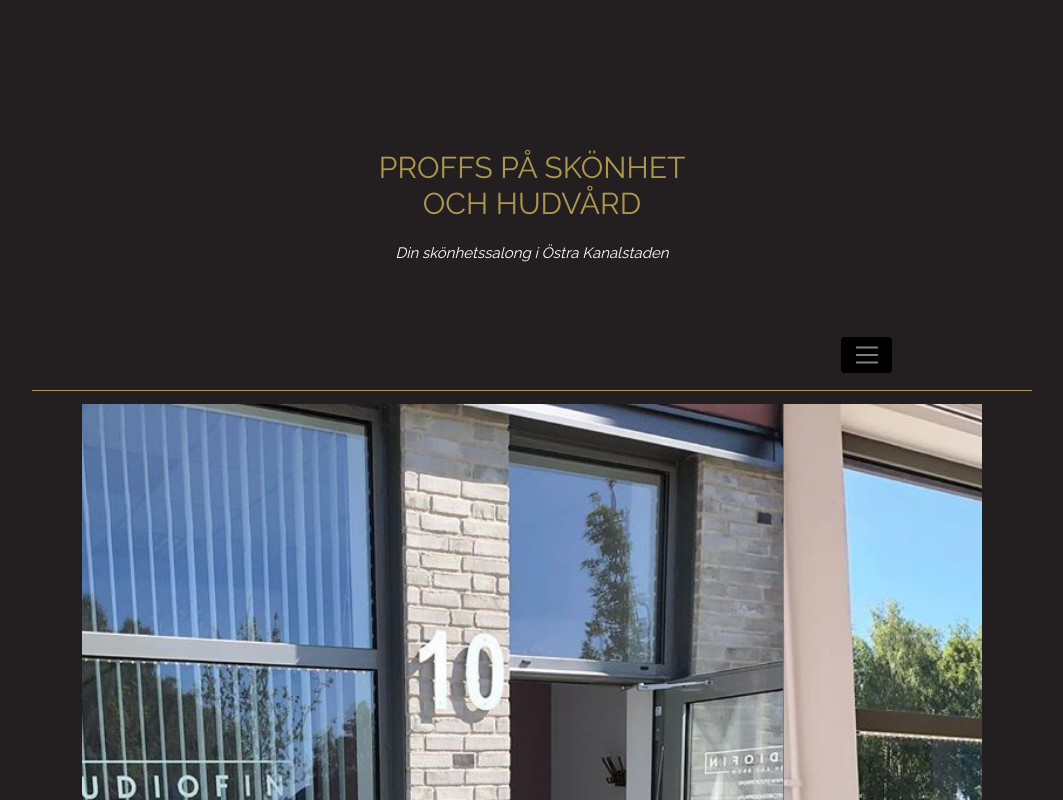
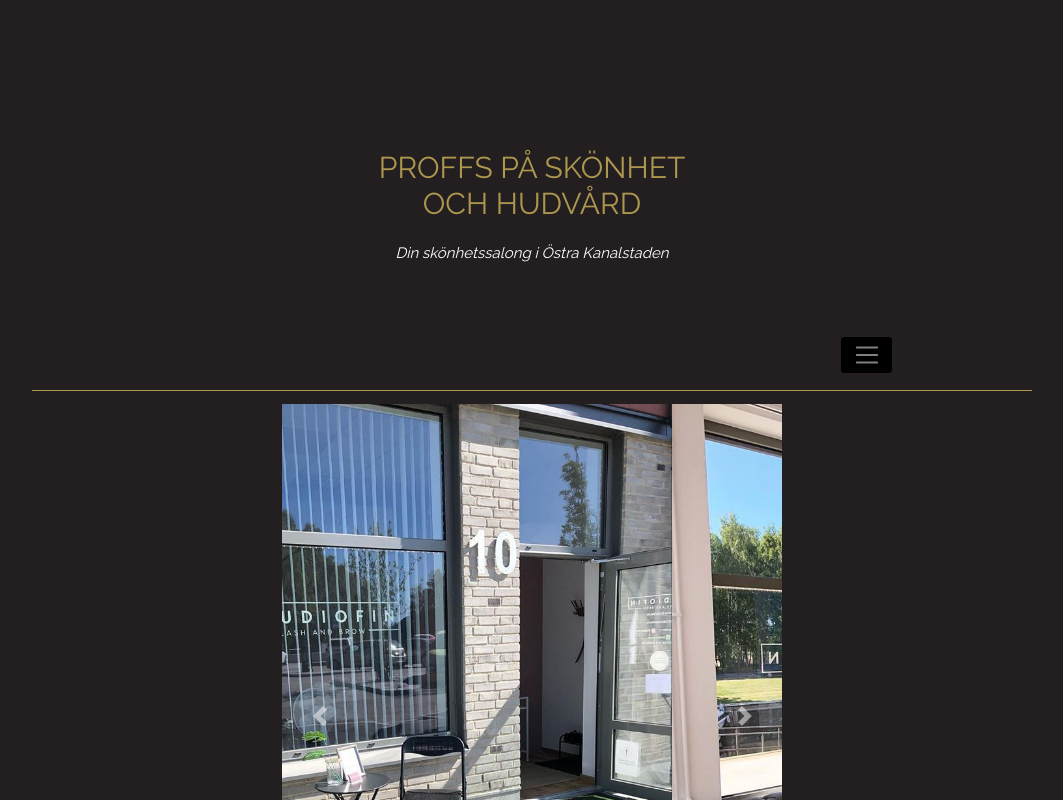
Before and after one commit to suebbe/studiofin, a React (Create React App) app: page / in a window 1280 px wide. Shown: the top 800 px of the page, without its empty margins (108-1171 px from the left). Built offline with nearby package versions, Linux system fonts and the light colour scheme.

Commit message:
added styling to about cards

```diff
--- a/src/components/about/About.css
+++ b/src/components/about/About.css
@@ -7,8 +7,9 @@
 }
 
 .personel-card {
-  max-width: 350px;
+  max-width: 300px;
   min-width: 220px;
+  min-height: 570px;
   margin: auto;
   opacity: .8;
   background: black;
--- a/src/components/home/Home.css
+++ b/src/components/home/Home.css
@@ -1,6 +1,6 @@
 .home-container {
   width: 100%;
-  max-width: 900px;
+  max-width: 500px;
   padding: 0;
   text-align: center;
 }
```
